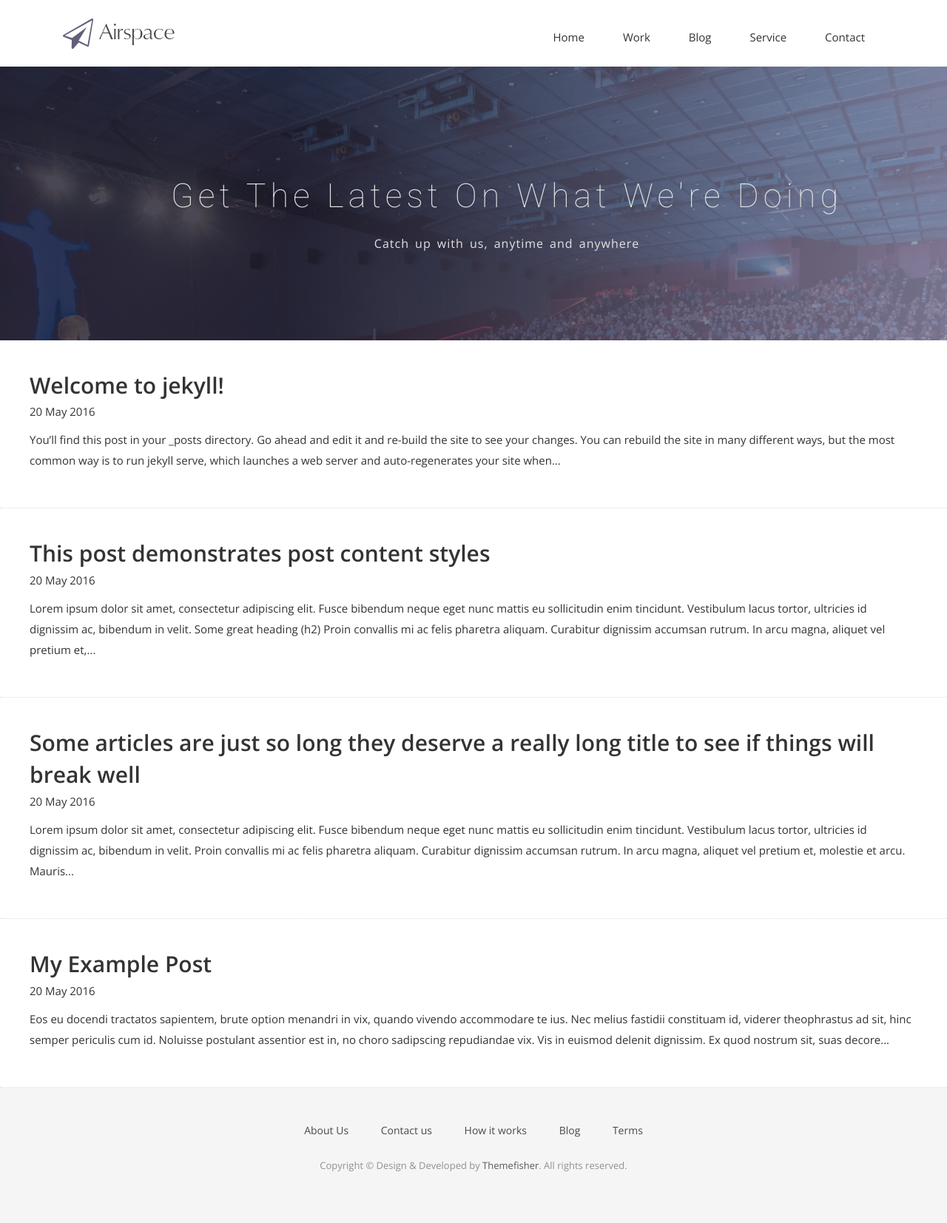
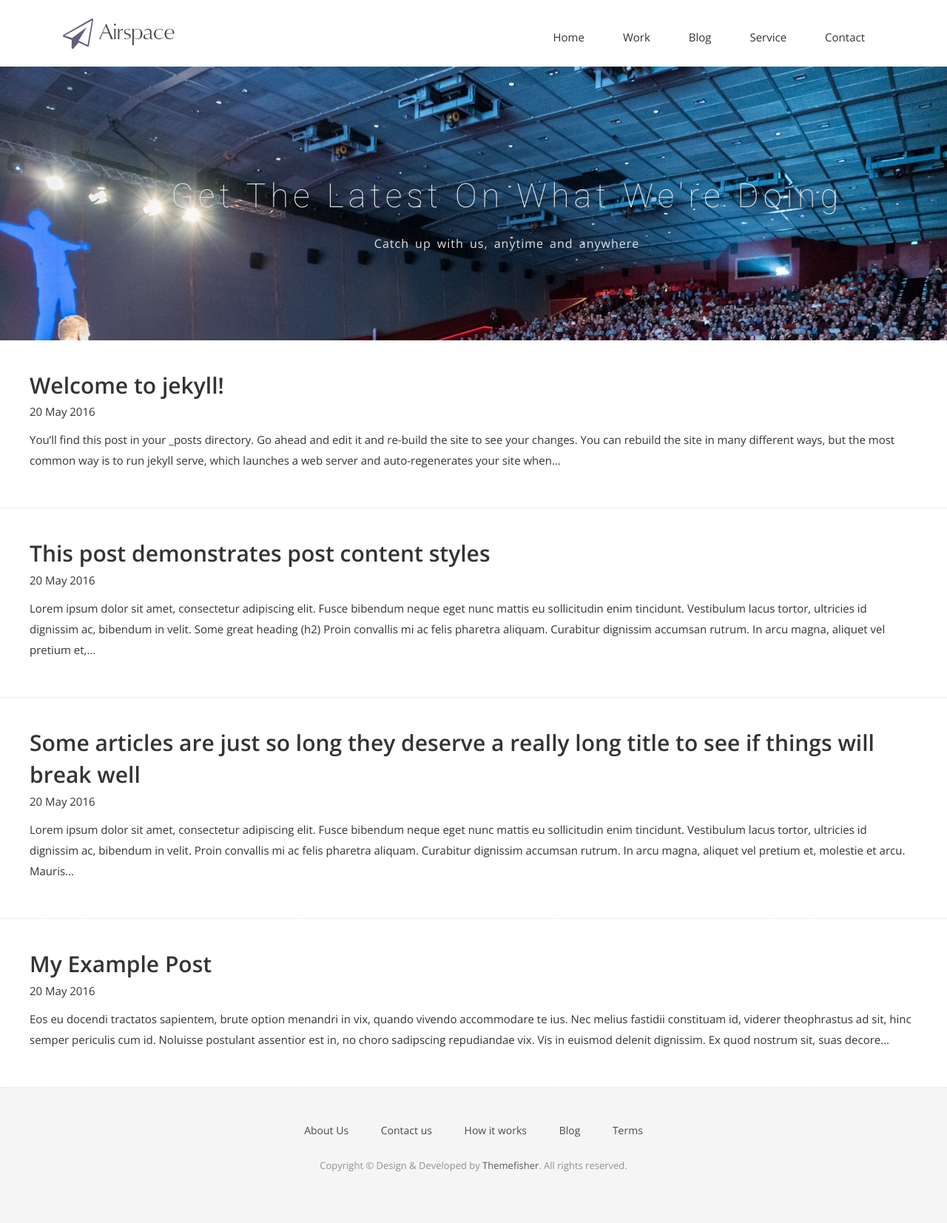
Before and after one commit to marcvaneijk/marcvaneijk.github.io, a Jekyll site: the page built from blog.html, in a window 1280 px wide. Shown: the whole page at 74% size. Built offline with Jekyll 4.4.1, drawn with Linux system fonts in a browser that asks for light colours; nearby versions of some CDN libraries; some web fonts are replaced.

Commit message:
homepage

```diff
--- a/css/home.css
+++ b/css/home.css
@@ -97,7 +97,7 @@
 	Slider Start
 --*/
 #slider {
-  background: url("../img/home.jpg") no-repeat;
+  background: url("../img/home1.jpg") no-repeat;
   background-size: cover;
   background-attachment: fixed;
   background-position: 10% 0%;
@@ -231,7 +231,7 @@
 	Feature Start
 --*/
 #feature {
-  background: url("../img/featue-bg.jpg");
+  background: url("../img/home2.jpg");
   background-position: 50% 94px;
   width: 100%;
   display: block;
@@ -358,7 +358,7 @@
 	Slider-work Start
 --*/
 #global-header {
-  background: url("../img/home.jpg") no-repeat;
+  background: url("../img/home1.jpg") no-repeat;
   background-size: cover;
   padding-top: 150px;
   padding-bottom: 107px;
@@ -366,7 +366,7 @@
   background-attachment: fixed;
 }
 #global-header:before {
-  content: "";
+  /*content: "";*/
   position: absolute;
   left: 0;
   top: 0;
@@ -607,7 +607,7 @@
 	slider-contact Start
 --*/
 #slider-contact {
-  background: url("../img/home.jpg") no-repeat;
+  background: url("../img/home1.jpg") no-repeat;
   background-size: cover;
   padding-top: 150px;
   padding-bottom: 107px;
```
Also changed, not shown: img/home1.jpg (renamed from img/home.jpg), img/slider-bg.jpg (deleted), 1 other file.
